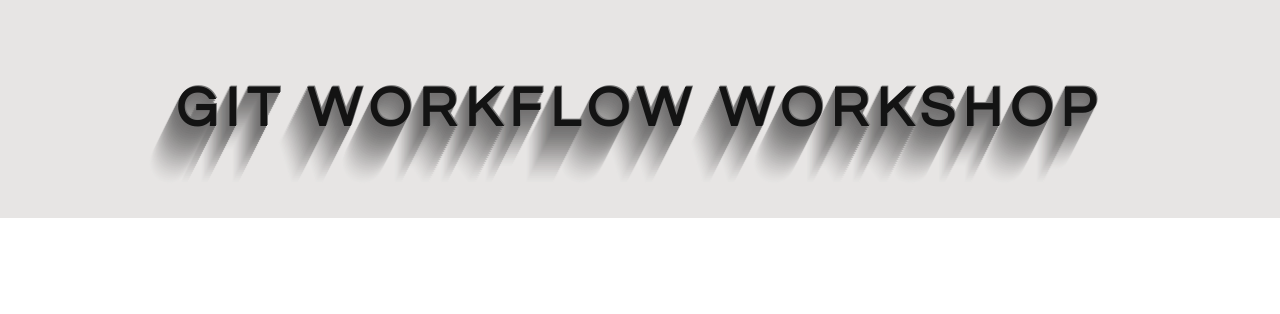
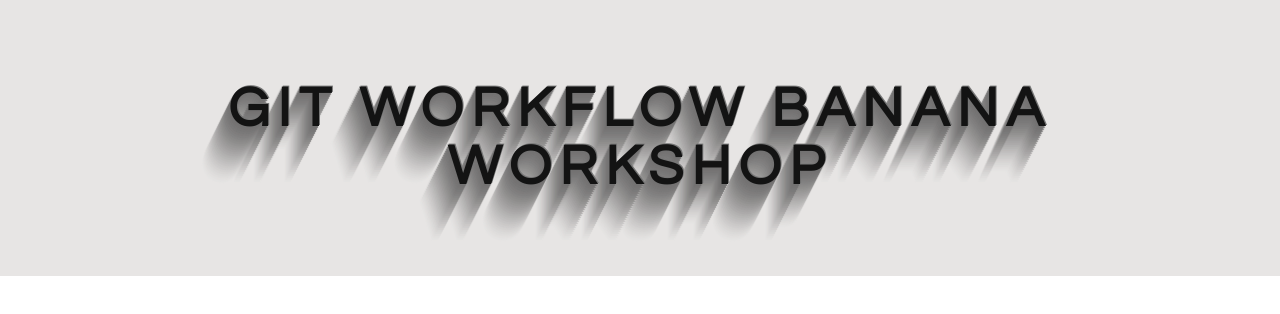
Before and after one commit to fac19/workflowworkshop-cj, a plain HTML site: page index.html in a window 1280 px wide. Drawn offline with Linux system fonts and the light colour scheme.

Commit message:
made title funnier Relates #7

```diff
--- a/index.html
+++ b/index.html
@@ -10,7 +10,7 @@
 
 <body>
 
-    <h1 class="page-heading">GIT WORKFLOW WORKSHOP</h1>
+    <h1 class="page-heading">GIT WORKFLOW BANANA WORKSHOP</h1>
 
 </body>
 
```
